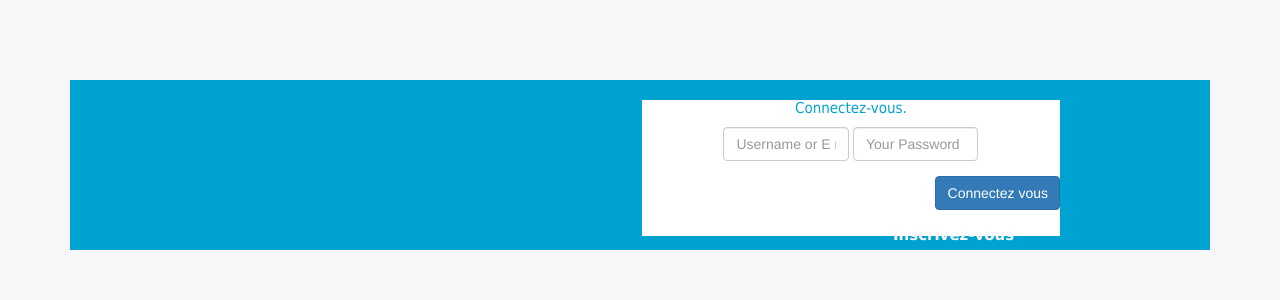
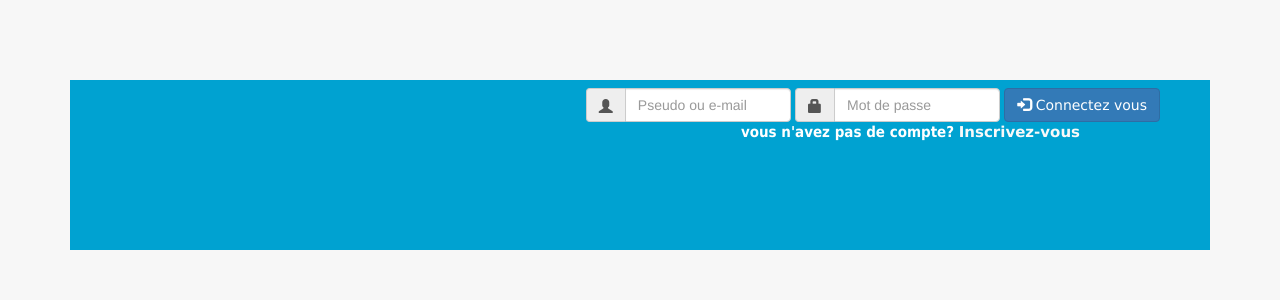
Before and after one commit to tarikweb/userprofil, a PHP site: page / in a window 1280 px wide. Shown: the top 300 px of the page. Run offline with PHP 8.4, Linux system fonts and the light colour scheme.

Commit message:
ajout fonction user_edit

```diff
--- a/includes/user.inc.php
+++ b/includes/user.inc.php
@@ -212,3 +212,15 @@ function user_image_upload($user_id, $db_connexion) {
            </form>';
     return $form;
 }
+
+function user_edit($db_connexion, $userID){
+  try {
+    $sql = 'SELECT * FROM users where id_user=:user';
+    $statement = $db_connexion->prepare($sql);
+    $statement->execute(array(':user'=>$userID));
+    $userRow = $statement->fetch();
+    return $userRow;
+  } catch (Exception $e) {
+    echo $e->getMessage();
+  }
+}
--- a/index.php
+++ b/index.php
@@ -3,25 +3,29 @@ require_once 'includes/db.inc.php';
 include 'includes/user.inc.php';
 $out = "";
 if (!empty($_SESSION["user_session"])) {
-   $out = "Bonjour , <a href='logout.php?logout=true'> Déconnexion </a>";
+    $userID = $_SESSION["user_session"];
+    $out = '<div class="right bottom-aligned-text"><a href="logout.php?logout=true">Déconnexion</a></div>';
+    $out .= '<div class="right"><h1>Bonjour <a href="profile.php">'.user_edit($db_connexion, $userID)['user_name']."</a></h1></div>";
 
 }
 else if(empty($_SESSION)){
-    $out = '<div class="form-container">
-            <form action="login.php" method="post">
-             <h2>Connectez-vous.</h2>
-            <div class="form-group">
-            <input type="text" class="form-control" name="txt_uname_email" placeholder="Username or E mail ID" />
-
-            <input type="password" class="form-control" name="txt_password" placeholder="Your Password"  />
+    $out = '<form action="login.php" method="post" class="navbar-form navbar-right">
+            <div class="input-group">
+                <span class="input-group-addon"><i class="glyphicon glyphicon-user"></i></span>
+                <input type="text" class="form-control" name="txt_uname_email" placeholder="Pseudo ou e-mail" size="15" required />
             </div>
-            <div class="form-group">
-            <input type="submit" name="btn-login" class="btn btn-block btn-primary" value="Connectez vous">
+            <div class="input-group">
+                <span class="input-group-addon"><i class="glyphicon glyphicon-lock"></i></span>
+                <input type="password" class="form-control" name="txt_password" placeholder="Mot de passe" size="15" required />
             </div>
-
-            <label>vous n\'avez pas de compte<a href="inscription.php">Inscrivez-vous</a></label>
-            </form>
-            </div>';
+            <button type="submit" name="btn-login" class="btn btn-primary">
+                <i class="glyphicon glyphicon-log-in"></i>&nbsp;Connectez vous
+            </button>
+            </br>
+            <div class="right">
+            <label>vous n\'avez pas de compte? <a href="inscription.php">Inscrivez-vous</a></label>
+            </div>
+        </form>';;
 }
 
 
--- a/style.css
+++ b/style.css
@@ -46,14 +46,19 @@ a
     height:170px;
     width:100%;
 }
+
+.header h1{
+    font-size:20px;
+    margin-top: 0px;
+}
+
 .header a
 {
     color:#f9f9f9;
     font-family:Verdana, Geneva, sans-serif;
-    font-size:15px;
     text-decoration:none;
     position:relative;
-    top:15px;
+    margin-right: 30px;
 }
 .header .left
 {
@@ -65,7 +70,7 @@ a
 {
     float:right;
     position:relative;
-    right:150px;
+    right:50px;
 }
 .content
 {
```
